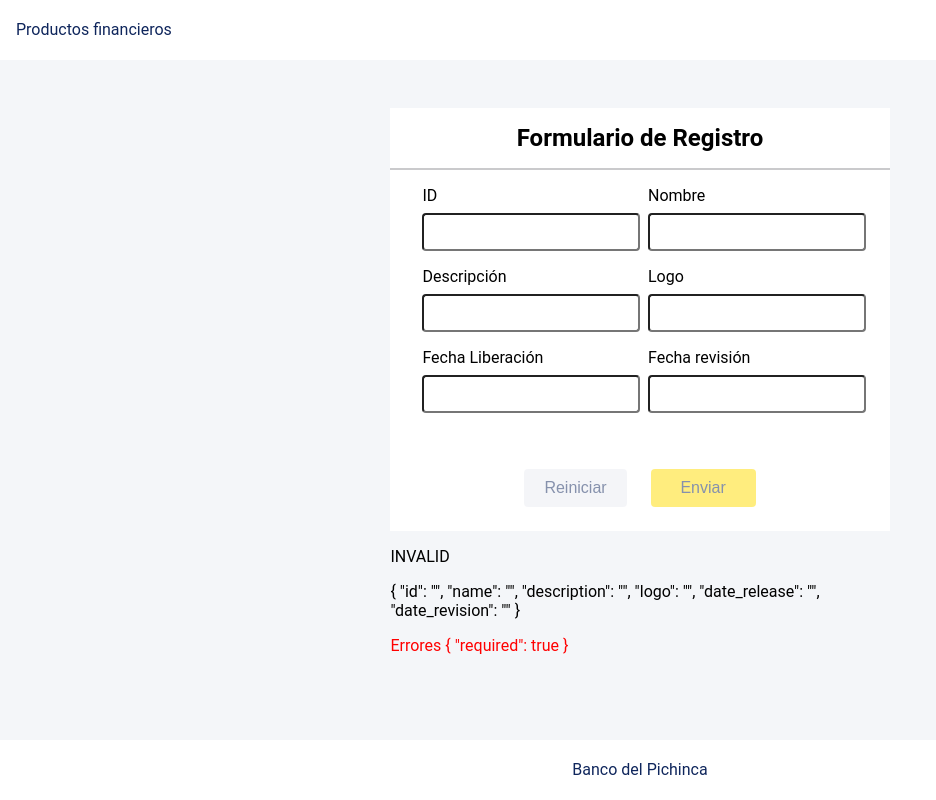
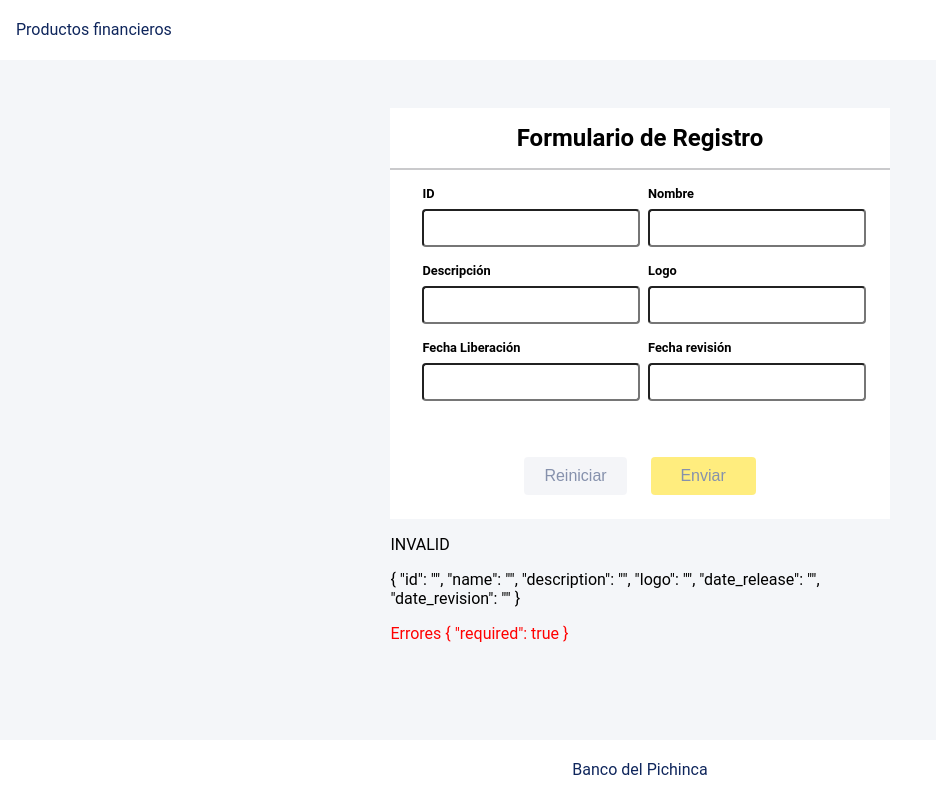
Before and after one commit to Jordid/financial-products, an Angular app: page /create in a window 1280 px wide. Shown: the whole page, without its empty margins (0-936 px from the left). Built offline with nearby package versions, Linux system fonts and the light colour scheme.

Commit message:
feat: mark the input with error in red

```diff
--- a/src/app/features/financial-product/components/create-financial-product/create-financial-product.component.html
+++ b/src/app/features/financial-product/components/create-financial-product/create-financial-product.component.html
@@ -9,7 +9,11 @@
     <form [formGroup]="form" autocomplete="off">
       <div class="bp-row">
         <div class="pb-col-6">
-          <app-input-form-field label="ID" formControlName="id">
+          <app-input-form-field
+            label="ID"
+            formControlName="id"
+            [hasError]="hasErrors(form.controls.id)"
+          >
           </app-input-form-field>
 
           <!-- Errors -->
@@ -19,7 +23,11 @@
           ></app-input-error-messages>
         </div>
         <div class="pb-col-6">
-          <app-input-form-field label="Nombre" formControlName="name">
+          <app-input-form-field
+            label="Nombre"
+            formControlName="name"
+            [hasError]="hasErrors(form.controls.name)"
+          >
           </app-input-form-field>
 
           <!-- Errors -->
@@ -32,6 +40,7 @@
           <app-input-form-field
             label="Descripción"
             formControlName="description"
+            [hasError]="hasErrors(form.controls.description)"
           >
           </app-input-form-field>
 
@@ -42,7 +51,11 @@
           ></app-input-error-messages>
         </div>
         <div class="pb-col-6">
-          <app-input-form-field label="Logo" formControlName="logo">
+          <app-input-form-field
+            label="Logo"
+            formControlName="logo"
+            [hasError]="hasErrors(form.controls.logo)"
+          >
           </app-input-form-field>
 
           <!-- Errors -->
@@ -55,6 +68,7 @@
           <app-input-form-field
             label="Fecha Liberación"
             formControlName="date_release"
+            [hasError]="hasErrors(form.controls.date_release)"
           >
           </app-input-form-field>
 
@@ -68,6 +82,7 @@
           <app-input-form-field
             label="Fecha revisión"
             formControlName="date_revision"
+            [hasError]="hasErrors(form.controls.date_revision)"
           >
           </app-input-form-field>
 
--- a/src/app/features/financial-product/components/create-financial-product/create-financial-product.component.ts
+++ b/src/app/features/financial-product/components/create-financial-product/create-financial-product.component.ts
@@ -88,4 +88,8 @@ export class CreateFinancialProductComponent {
   get isFormValid() {
     return this.isFormDirty && this.form.valid && !this.submitting;
   }
+
+  hasErrors(control: any) {
+    return control.invalid && (control.dirty || control.touched);
+  }
 }
--- a/src/app/ui/components/inputs/input-form-field/input-form-field.component.html
+++ b/src/app/ui/components/inputs/input-form-field/input-form-field.component.html
@@ -8,6 +8,9 @@
       [disabled]="disabled"
       formControlName="control"
       (blur)="onTouched()"
+      [ngClass]="{
+        error: hasError
+      }"
     />
   </form>
 </div>
--- a/src/app/ui/components/inputs/input-form-field/input-form-field.component.scss
+++ b/src/app/ui/components/inputs/input-form-field/input-form-field.component.scss
@@ -2,7 +2,8 @@
   display: flex;
   flex-direction: column;
   label {
-    font-size: 1rem;
+    font-size: 0.8rem;
+    font-weight: 600;
     margin-bottom: 0.5rem;
   }
   input {
@@ -13,5 +14,5 @@
 }
 
 .error {
-  border-color: red;
+  border-color: var(--red);
 }
--- a/src/app/ui/components/inputs/input-form-field/input-form-field.component.ts
+++ b/src/app/ui/components/inputs/input-form-field/input-form-field.component.ts
@@ -1,3 +1,4 @@
+import { CommonModule } from '@angular/common';
 import { Component, forwardRef, Input, OnDestroy, OnInit } from '@angular/core';
 import {
   ControlValueAccessor,
@@ -12,7 +13,7 @@ import { Subject, takeUntil } from 'rxjs';
 @Component({
   selector: 'app-input-form-field',
   standalone: true,
-  imports: [ReactiveFormsModule, FormsModule],
+  imports: [CommonModule, ReactiveFormsModule, FormsModule],
   templateUrl: './input-form-field.component.html',
   styleUrl: './input-form-field.component.scss',
   providers: [
@@ -29,19 +30,16 @@ export class UiInputFormFieldComponent
   @Input() label = '';
   @Input() placeholder = '';
   @Input() disabled = false;
+  @Input() hasError = false;
 
-  formBuilder: FormBuilder;
   form: FormGroup;
+  private destroy$ = new Subject<void>();
 
   constructor(private fb: FormBuilder) {
-    this.formBuilder = fb;
-
-    this.form = this.formBuilder.group({
+    this.form = this.fb.group({
       control: [''],
     });
   }
-
-  private destroy$ = new Subject<void>();
 
   ngOnInit(): void {
     this.form.valueChanges.pipe(takeUntil(this.destroy$)).subscribe(() => {
@@ -55,14 +53,12 @@ export class UiInputFormFieldComponent
   }
 
   /* Start ControlValueAccessor implementation. */
-  // eslint-disable-next-line @typescript-eslint/no-unused-vars, @typescript-eslint/no-empty-function
-  onChange(value?: string) {}
+  onChange = (value?: string) => {};
 
-  // eslint-disable-next-line @typescript-eslint/no-empty-function
-  onTouched() {}
+  onTouched = () => {};
 
   writeValue(value?: string) {
-    this.form.controls.control.setValue(value);
+    this.form.controls.control.setValue(value, { emitEvent: false });
   }
 
   registerOnChange(fn: (value?: string) => void) {
@@ -82,10 +78,8 @@ export class UiInputFormFieldComponent
     if (this.form.pristine) {
       return;
     }
-
     this.onChange(value);
     this.onTouched();
-
     this.form.markAsPristine();
   }
 }
--- a/src/assets/scss/_colors.scss
+++ b/src/assets/scss/_colors.scss
@@ -1,5 +1,6 @@
 :root {
   --white: #ffffff;
+  --red: red;
   --yellow500: #ffdd00;
   --blue500: #0f265c;
   --light-grayish-blue: #eaecf2;
```
